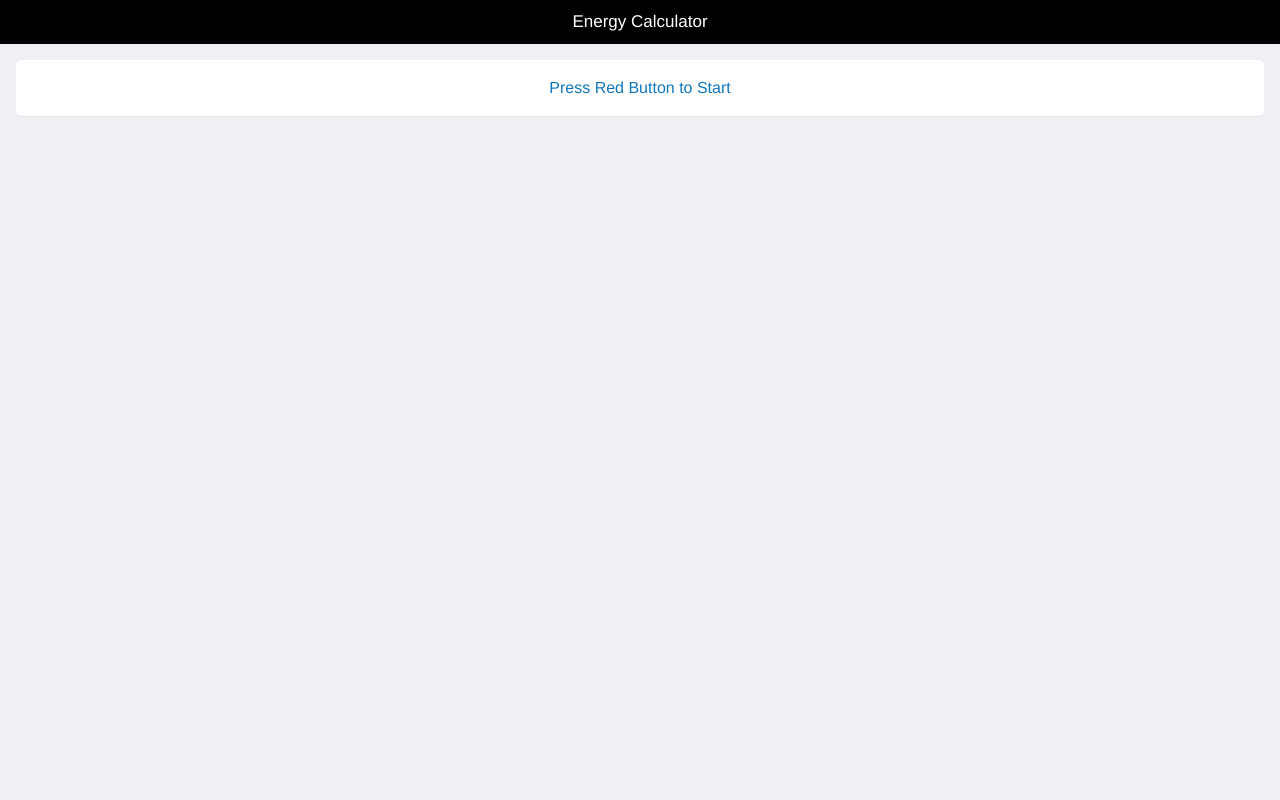
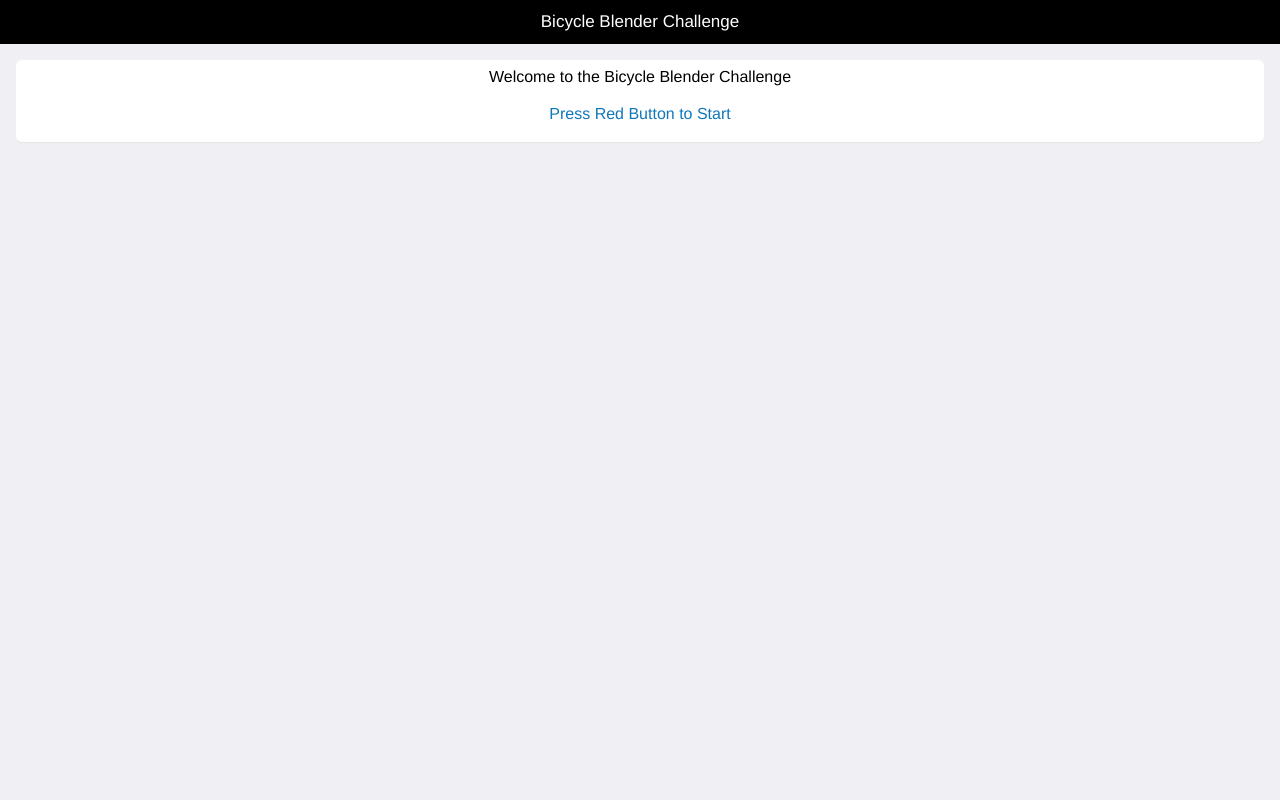
Before and after one commit to rohbot/energy-calc, a Flask app: template templates/index.html in a window 1280 px wide. Run offline with Flask 2, Linux system fonts and the light colour scheme; the template is opened without the code that fills it, so the values that code supplies are empty.

Commit message:
Few changes to text to better fit FDS

```diff
--- a/templates/index.html
+++ b/templates/index.html
@@ -14,16 +14,26 @@
             font-size: 30px;
 
         }
+          .welcome-text{
+
+            text-align: center;
+          }
+
+          .results-text{
+            font-size: 14px;
+          }
+
     </style>
   </head>
 
   <body>
     <div class="app-page" data-page="home">
       <div class="app-topbar">
-        <div class="app-title">Energy Calculator</div>
+        <div class="app-title">Bicycle Blender Challenge</div>
       </div>
       <div class="app-content">
         <div class="app-section">
+          <div class="welcome-text">Welcome to the Bicycle Blender Challenge</div>
           <div class="app-button" data-target="timer-page" >Press Red Button to Start</div>
         </div>
       </div>
@@ -61,10 +71,11 @@
       <div class="app-content">
         <div id="results">
           <div id="results-total"></div>
+          <div class="results-text">
           That's equivalent to:
-          <div id="results-phone"></div>
-          <div id="results-laptop"></div>
-
+            <div id="results-phone"></div>
+            <div id="results-laptop"></div>
+          </div>
 
         </div>
         <div class="app-button" data-target="home">Return to Start</div>
@@ -220,9 +231,9 @@
 
       App.controller('results-page', function (page) {
           $(page).on('appShow', function () {
-            $('#results-total').html("Congratulations you generated " + Math.round(energy) + " joules") ;
+            $('#results-total').html("Well Done! <br/>You generated " + Math.round(energy) + " joules") ;
             $('#results-phone').html("Charging your phone for " + Math.round(energy / 5 / 60,1) + " min") ;
-            $('#results-laptop').html("Charging your laptop for " + Math.round(energy / 65 / 60 ) + " min") ;
+            $('#results-laptop').html("Powering your laptop for " + Math.round(energy / 65 / 60 ) + " min") ;
 
           });
         });
```
